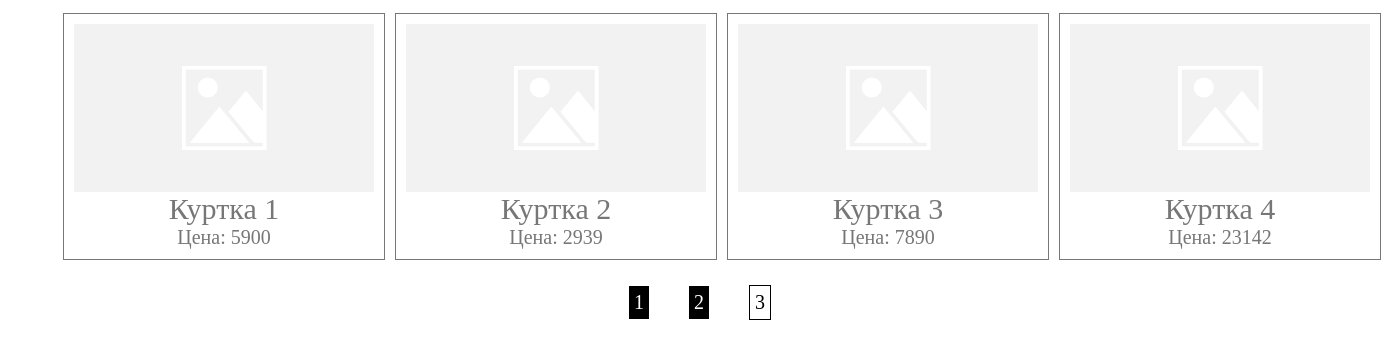
After one commit to Relmen19/29.09.2018-32, a PHP site: page /catalog.php in a window 1400 px wide. The commit adds this page. Shown: the top 359 px of the page. Run offline with PHP 8.4, Linux system fonts and the light colour scheme; data comes from the database, SQL or seed files in the repository.

Commit message:
full stack

```diff
--- /dev/null
+++ b/catalog.php
@@ -0,0 +1,21 @@
+<!DOCTYPE html>
+<html lang="ru">
+<head>
+    <meta charset="UTF-8">
+    <meta name="viewport" content="width=device-width, initial-scale=1.0">
+    <meta http-equiv="X-UA-Compatible" content="ie=edge">
+    <link rel="stylesheet" href="css/style.css">
+    <title>Document</title>
+</head>
+<body>
+
+    <div class="wrapper">
+        <div class="catalog">
+            <div class="catalog-product"></div>
+            <div class="catalog-pagination"></div>
+        </div>
+    </div>
+
+    <script src="js/catalog.js"></script>
+</body>
+</html>
--- /dev/null
+++ b/catalog_handler.php
@@ -0,0 +1,43 @@
+<?php
+
+    $output = [
+
+        'products' => [],
+        'paginationInfo' => [
+
+            'nowPage' => 3,
+            'countPage' => 5
+
+        ]
+
+    ];
+
+    $link = mysqli_connect( 'localhost', 'root', '', '29092018_2_3project' );
+    mysqli_set_charset( $link, 'utf8' );
+
+    $limit = 4;
+    $page = 1;
+
+    if ( isset( $_GET['page'] ) ){
+        $page = $_GET['page'];
+    };
+
+    $from_num = ($page - 1) * $limit;
+
+    $sql_count = "SELECT COUNT(id) as len FROM products";
+    $resulte_count = mysqli_query( $link, $sql_count );
+
+    $count_row = mysqli_fetch_assoc($resulte_count)['len'];
+    $count_page = ceil( $count_row / $limit );
+
+    $output['paginationInfo']['countPage'] = $count_page;
+    $output['paginationInfo']['nowtPage'] = $page;
+
+    $sql = "SELECT * FROM products limit {$from_num}, {$limit}";
+    $result = mysqli_query( $link, $sql );
+
+    while ( $row = mysqli_fetch_assoc($result) ){
+        $output['products'][] = $row;
+    };
+
+    echo json_encode( $output );
--- a/css/style.css
+++ b/css/style.css
@@ -1 +1,71 @@
-/* No CSS *//*# sourceMappingURL=style.css.map */
+.catalog {
+  display: -webkit-box;
+  display: -ms-flexbox;
+  display: flex;
+  -webkit-box-orient: vertical;
+  -webkit-box-direction: normal;
+      -ms-flex-direction: column;
+          flex-direction: column;
+}
+
+.catalog-product {
+  display: -webkit-box;
+  display: -ms-flexbox;
+  display: flex;
+  -webkit-box-pack: justify;
+      -ms-flex-pack: justify;
+          justify-content: space-between;
+  margin: 0  50px;
+}
+
+.catalog-product-productItems {
+  border: 1px solid #777;
+  display: -webkit-box;
+  display: -ms-flexbox;
+  display: flex;
+  -webkit-box-orient: vertical;
+  -webkit-box-direction: normal;
+      -ms-flex-direction: column;
+          flex-direction: column;
+  margin: 5px;
+  padding: 10px;
+}
+
+.catalog-pagination {
+  display: -webkit-box;
+  display: -ms-flexbox;
+  display: flex;
+  -webkit-box-pack: center;
+      -ms-flex-pack: center;
+          justify-content: center;
+  -webkit-box-align: center;
+      -ms-flex-align: center;
+          align-items: center;
+}
+
+.catalog-pagination-item {
+  background: #000;
+  color: #fff;
+  font-size: 20px;
+  padding: 5px;
+  margin: 20px;
+}
+
+.product-name {
+  color: #777;
+  font-size: 30px;
+  text-align: center;
+}
+
+.product-price {
+  color: #777;
+  font-size: 20px;
+  text-align: center;
+}
+
+.active {
+  color: #000;
+  border: 1px solid #000;
+  background: #fff;
+}
+/*# sourceMappingURL=style.css.map */
--- a/css/style.scss
+++ b/css/style.scss
@@ -0,0 +1,45 @@
+
+.catalog{
+    display: flex;
+    flex-direction: column;
+    &-product{
+        display: flex;
+        justify-content: space-between;
+        margin:0  50px;
+        &-productItems{
+            border: 1px solid #777;
+            display: flex;
+            flex-direction: column;
+            margin: 5px;
+            padding: 10px;
+        }
+
+    }
+    &-pagination{
+        display: flex;
+        justify-content: center;
+        align-items: center;
+        &-item{
+            background: #000;
+            color: #fff;
+            font-size: 20px;
+            padding: 5px;
+            margin: 20px;
+        }
+    }
+}
+.product-name{
+    color: #777;
+    font-size: 30px;
+    text-align: center;
+}
+.product-price{
+    color: #777;
+    font-size: 20px;
+    text-align: center;
+}
+.active{
+    color: #000;
+    border: 1px solid #000;
+    background: #fff;
+}
--- /dev/null
+++ b/js/catalog.js
@@ -0,0 +1,52 @@
+let catalogProductEl = document.querySelector(".catalog-product");
+let catalogPaginationEl = document.querySelector(".catalog-pagination");
+
+let renderCatalog = (data) =>{
+    catalogPaginationEl.innerHTML = '';
+    catalogProductEl.innerHTML = '';
+    for ( i = 1; i <= data.paginationInfo.countPage; i++ ){
+        let divPagination = document.createElement('div');
+        divPagination.classList.add("catalog-pagination-item");
+        divPagination.innerHTML = i;
+        if ( data.paginationInfo.nowPage == i ){
+            divPagination.classList.add("active");
+        };
+        divPagination.setAttribute('data-page', i);
+        divPagination.addEventListener('click', function(){
+            updateCatalogFromAjax(this.getAttribute('data-page'));
+
+        });
+        catalogPaginationEl.append( divPagination );
+    };
+    data.products.forEach( (productItem) => {
+        let productItems = document.createElement("div");
+        productItems.classList.add('catalog-product-productItems');
+        let img_src = '/images/default_photo.png';
+        if ( productItem.photo != '' ){
+            img_src = productItem.photo;
+        };
+        productItems.innerHTML = `
+            <img src="${img_src}" >
+            <div class="product-name" >${productItem.name}</div>
+            <div class="product-price" >Цена: ${productItem.price}</div>
+        `;
+
+        catalogProductEl.append(productItems);
+    } );
+
+};
+
+let updateCatalogFromAjax = ( page = 1 ) =>{
+
+    let xhr = new XMLHttpRequest();
+    xhr.open('get', `/catalog_handler.php?page=${page}`);
+    xhr.send();
+
+    xhr.onreadystatechange = () => {
+        if( xhr.readyState == 4 && xhr.status == 200 ){
+            renderCatalog( JSON.parse( xhr.responseText ) );
+        };
+    };
+};
+
+updateCatalogFromAjax(1);
```
Also changed, not shown: images/default_photo.png (added), 1 other file.
